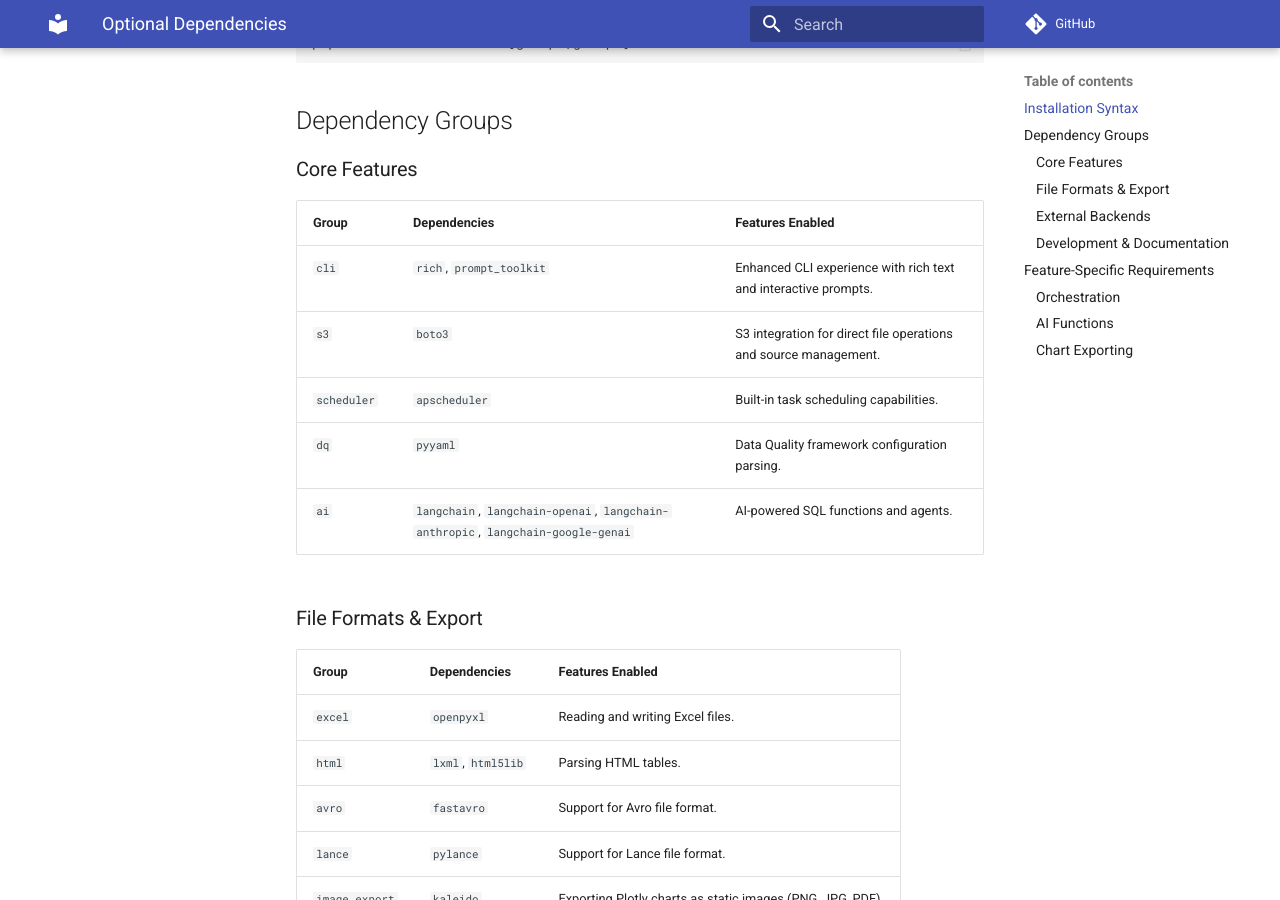
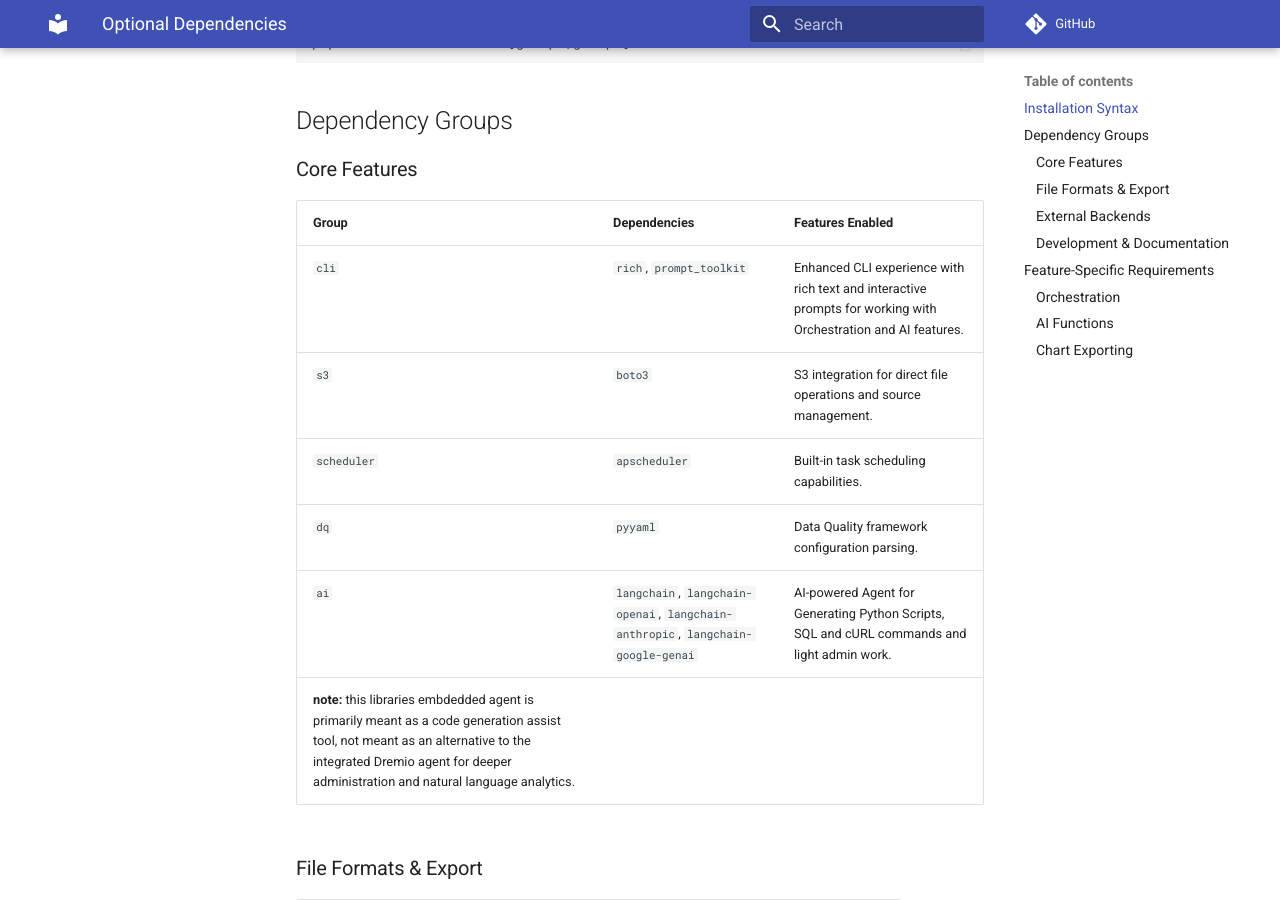
Before and after one commit to developer-advocacy-dremio/dremio-cloud-dremioframe, an MkDocs documentation site: the page built from docs/getting_started/dependencies.md, in a window 1280 px wide and 900 px high, scrolled down 512 px. Built offline with MkDocs 1.6.1 and Material for MkDocs 9.7.7, drawn with Linux system fonts in a browser that asks for light colours; comment, search, counter and statistics services are not loaded.

Commit message:
Enhance dependency descriptions for CLI and AI features
Updated descriptions for CLI and AI dependencies to include orchestration and AI features.

```diff
--- a/docs/getting_started/dependencies.md
+++ b/docs/getting_started/dependencies.md
@@ -22,11 +22,12 @@ pip install "dremioframe[group1,group2]"
 
 | Group | Dependencies | Features Enabled |
 | :--- | :--- | :--- |
-| `cli` | `rich`, `prompt_toolkit` | Enhanced CLI experience with rich text and interactive prompts. |
+| `cli` | `rich`, `prompt_toolkit` | Enhanced CLI experience with rich text and interactive prompts for working with Orchestration and AI features. |
 | `s3` | `boto3` | S3 integration for direct file operations and source management. |
 | `scheduler` | `apscheduler` | Built-in task scheduling capabilities. |
 | `dq` | `pyyaml` | Data Quality framework configuration parsing. |
-| `ai` | `langchain`, `langchain-openai`, `langchain-anthropic`, `langchain-google-genai` | AI-powered SQL functions and agents. |
+| `ai` | `langchain`, `langchain-openai`, `langchain-anthropic`, `langchain-google-genai` | AI-powered Agent for Generating Python Scripts, SQL and cURL commands and light admin work. |
+**note:** this libraries embdedded agent is primarily meant as a code generation assist tool, not meant as an alternative to the integrated Dremio agent for deeper administration and natural language analytics.
 
 ### File Formats & Export
 
```
